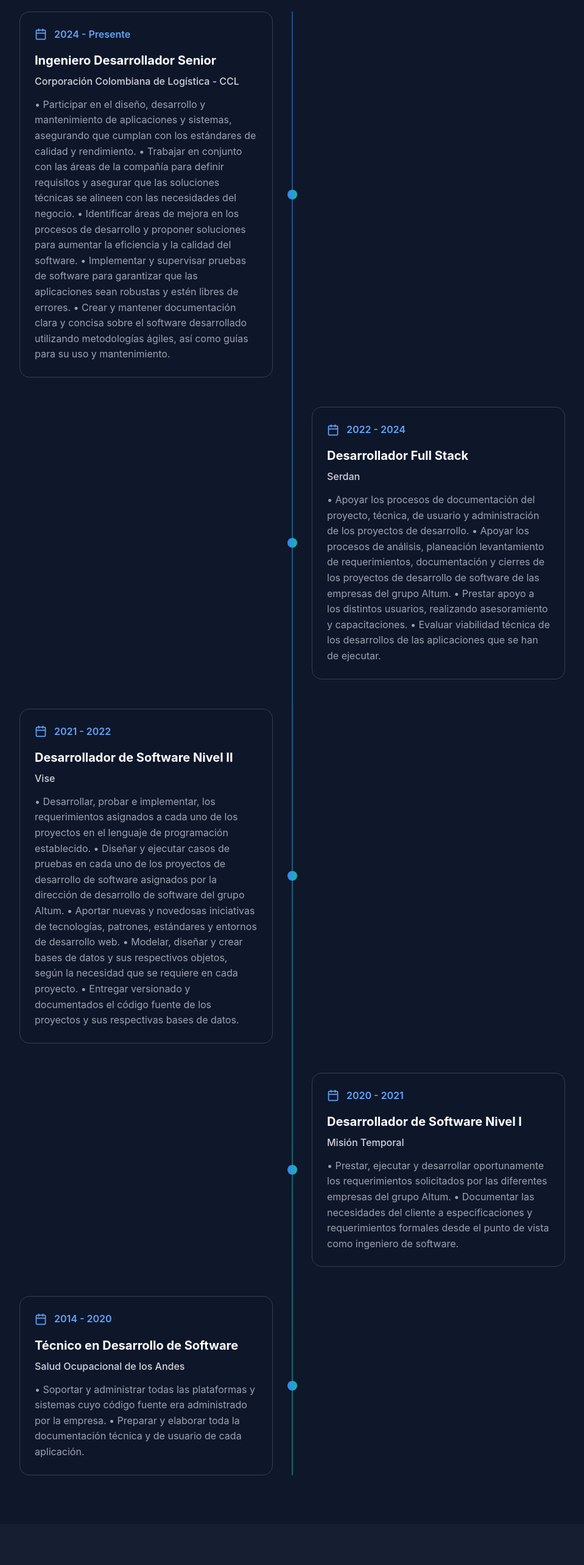
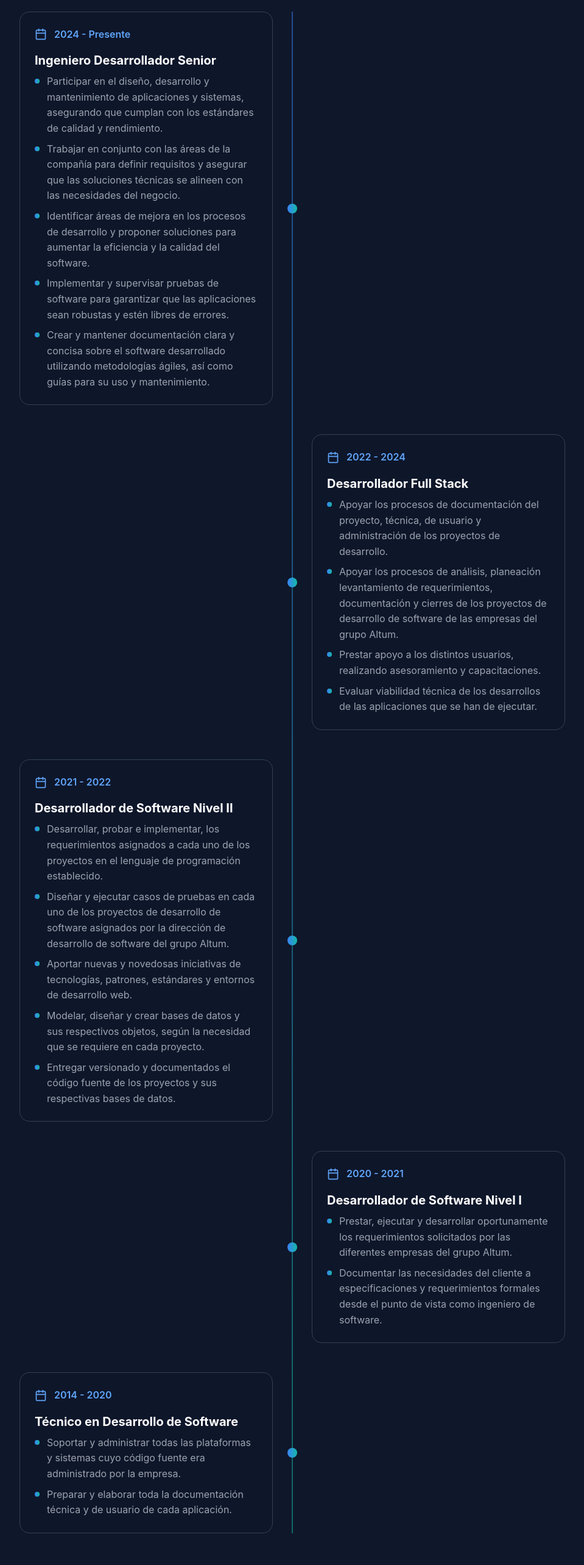
Before and after one commit to wilmersaz/wilmersaz, a React (Vite) app: page / in a window 1280 px wide. Shown: the part 7940-10506 px from the top of the page at 61% size, without its empty margins (160-1119 px from the left). Built offline with nearby package versions, Linux system fonts and the light colour scheme.

Commit message:
ajuste experiencia

```diff
--- a/src/App.tsx
+++ b/src/App.tsx
@@ -63,8 +63,7 @@ function App() {
                 <button
                   key={item}
                   onClick={() => scrollToSection(item)}
-                className={`capitalize transition-colors hover:text-blue-400 ${
-                activeSection === item ? 'text-blue-400' : 'text-gray-300'
+                  className={`capitalize transition-colors hover:text-blue-400 ${activeSection === item ? 'text-blue-400' : 'text-gray-300'
                     } ${idx === arr.length - 1 ? 'mr-[70px]' : ''}`}
                   style={idx === arr.length - 1 ? { marginRight: '70px' } : undefined}
                 >
@@ -219,7 +218,7 @@ function App() {
               { category: t.backend, skills: ['PHP', 'Laravel', 'C#', '.NET Core', 'Python', 'Visual Basic'], color: 'from-teal-500 to-emerald-500' },
               { category: t.databases, skills: ['MySQL', 'PostgreSQL', 'SQL Server', 'Oracle PL/SQL', 'SQLite'], color: 'from-cyan-500 to-cyan-500' },
               { category: t.toolsCloud, skills: ['Google Cloud Platform', 'Azure DevOps', 'Docker', 'GitHub', 'GitLab', 'Bitbucket', 'Visual Studio Code', 'Sublime Text'], color: 'from-cyan-500 to-blue-500' },
-              { category: t.others, skills: ['Linux Server','Selenium', 'FastAPI', 'VBScript','Postman','EchoAPI', 'MarkDown',  'Advanced Excel'], color: 'from-teal-500 to-cyan-500' },
+              { category: t.others, skills: ['Linux Server', 'Selenium', 'FastAPI', 'VBScript', 'Postman', 'EchoAPI', 'MarkDown', 'Advanced Excel'], color: 'from-teal-500 to-cyan-500' },
             ].map((category, index) => (
               <div key={index} className="bg-slate-900/50 backdrop-blur-sm rounded-2xl p-8 border border-slate-700 hover:border-blue-500/50 transition-all hover:transform hover:scale-105">
                 <div className={`w-12 h-12 bg-gradient-to-br ${category.color} rounded-lg flex items-center justify-center mb-6`}>
@@ -670,8 +669,7 @@ function App() {
                   <p className="text-purple-400 font-medium text-sm">{cert.provider}</p>
                   <div className="flex items-center justify-between">
                     <span className="text-gray-400 text-sm">{cert.date}</span>
-                    <span className={`px-2 py-1 bg-slate-800 text-xs rounded-full ${
-                      cert.level === t.levelExpert ? 'text-teal-400' :
+                    <span className={`px-2 py-1 bg-slate-800 text-xs rounded-full ${cert.level === t.levelExpert ? 'text-teal-400' :
                         cert.level === t.levelIntermediate ? 'text-blue-400' :
                           cert.level === t.levelFundamental ? 'text-cyan-400' :
                             'text-teal-400'
@@ -683,8 +681,7 @@ function App() {
 
                 <div className="flex items-center space-x-2">
                   <div className="flex-1 bg-slate-800 rounded-full h-2">
-                    <div className={`h-2 bg-gradient-to-r ${cert.color} rounded-full transition-all duration-1000 group-hover:w-full ${
-                      cert.level === t.levelExpert ? 'w-full' :
+                    <div className={`h-2 bg-gradient-to-r ${cert.color} rounded-full transition-all duration-1000 group-hover:w-full ${cert.level === t.levelExpert ? 'w-full' :
                         cert.level === t.levelIntermediate ? 'w-4/5' :
                           cert.level === t.levelFundamental ? 'w-3/4' :
                             'w-2/3'
@@ -777,7 +774,14 @@ function App() {
                       </div>
                       <h3 className="text-lg font-bold mb-2 text-white leading-tight">{exp.position}</h3>
                       <p className="text-gray-300 font-medium mb-3 text-sm">{exp.company}</p>
-                      <p className="text-gray-400 text-sm leading-relaxed">{exp.description}</p>
+                      <ul className="text-gray-400 text-sm leading-relaxed space-y-2">
+                        {exp.description.map((item, itemIndex) => (
+                          <li key={itemIndex} className="flex items-start">
+                            <div className="w-1.5 h-1.5 bg-gradient-to-r from-blue-500 to-teal-500 rounded-full mr-3 mt-2 flex-shrink-0"></div>
+                            <span>{item}</span>
+                          </li>
+                        ))}
+                      </ul>
                     </div>
                   </div>
 
@@ -790,8 +794,14 @@ function App() {
                           <span className="text-blue-400 font-semibold">{exp.year}</span>
                         </div>
                         <h3 className="text-xl font-bold mb-2 text-white">{exp.position}</h3>
-                        <p className="text-gray-300 font-medium mb-3">{exp.company}</p>
-                        <p className="text-gray-400">{exp.description}</p>
+                        <ul className="text-gray-400 space-y-2">
+                          {exp.description.map((item, itemIndex) => (
+                            <li key={itemIndex} className="flex items-start">
+                              <div className="w-2 h-2 bg-gradient-to-r from-blue-500 to-teal-500 rounded-full mr-3 mt-2 flex-shrink-0"></div>
+                              <span>{item}</span>
+                            </li>
+                          ))}
+                        </ul>
                       </div>
                     </div>
                     {/* Timeline dot - desktop only */}
--- a/src/translations/index.ts
+++ b/src/translations/index.ts
@@ -157,36 +157,36 @@ export const translations: Record<"es" | "en", Translation> = {
 
     experienceoccupation1: "Técnico en Desarrollo de Software",
     experienceCompany1: "Salud Ocupacional de los Andes",
-    experienceDescription1: `• Soportar y administrar todas las plataformas y sistemas cuyo código fuente era administrado por la empresa.\n
-  • Preparar y elaborar toda la documentación técnica y de usuario de cada aplicación.`,
+    experienceDescription1: ['Soportar y administrar todas las plataformas y sistemas cuyo código fuente era administrado por la empresa.',
+  'Preparar y elaborar toda la documentación técnica y de usuario de cada aplicación.'],
 
     experienceoccupation2: "Desarrollador de Software Nivel I",
     experienceCompany2: "Misión Temporal",
-    experienceDescription2: `• Prestar, ejecutar y desarrollar oportunamente los requerimientos solicitados por las diferentes empresas del grupo Altum.\n
-• Documentar las necesidades del cliente a especificaciones y requerimientos formales desde el punto de vista como ingeniero de software.`,
+    experienceDescription2: ['Prestar, ejecutar y desarrollar oportunamente los requerimientos solicitados por las diferentes empresas del grupo Altum.',
+  'Documentar las necesidades del cliente a especificaciones y requerimientos formales desde el punto de vista como ingeniero de software.'],
 
     experienceoccupation3: "Desarrollador de Software Nivel II",
     experienceCompany3: "Vise",
-    experienceDescription3: `• Desarrollar, probar e implementar, los requerimientos asignados a cada uno de los proyectos en el lenguaje de programación establecido.\n
-• Diseñar y ejecutar casos de pruebas en cada uno de los proyectos de desarrollo de software asignados por la dirección de desarrollo de software del grupo Altum.\n
-• Aportar nuevas y novedosas iniciativas de tecnologías, patrones, estándares y entornos de desarrollo web.\n
-• Modelar, diseñar y crear bases de datos y sus respectivos objetos, según la necesidad que se requiere en cada proyecto.\n
-• Entregar versionado y documentados el código fuente de los proyectos y sus respectivas bases de datos.`,
+    experienceDescription3: ['Desarrollar, probar e implementar, los requerimientos asignados a cada uno de los proyectos en el lenguaje de programación establecido.',
+  'Diseñar y ejecutar casos de pruebas en cada uno de los proyectos de desarrollo de software asignados por la dirección de desarrollo de software del grupo Altum.',
+  'Aportar nuevas y novedosas iniciativas de tecnologías, patrones, estándares y entornos de desarrollo web.',
+  'Modelar, diseñar y crear bases de datos y sus respectivos objetos, según la necesidad que se requiere en cada proyecto.',
+  'Entregar versionado y documentados el código fuente de los proyectos y sus respectivas bases de datos.'],
 
     experienceoccupation4: "Desarrollador Full Stack",
     experienceCompany4: "Serdan",
-    experienceDescription4: `• Apoyar los procesos de documentación del proyecto, técnica, de usuario y administración de los proyectos de desarrollo.\n
-• Apoyar los procesos de análisis, planeación levantamiento de requerimientos, documentación y cierres de los proyectos de desarrollo de software de las empresas del grupo Altum.\n
-• Prestar apoyo a los distintos usuarios, realizando asesoramiento y capacitaciones.\n
-• Evaluar viabilidad técnica de los desarrollos de las aplicaciones que se han de ejecutar.`,
+    experienceDescription4: ['Apoyar los procesos de documentación del proyecto, técnica, de usuario y administración de los proyectos de desarrollo.',
+  'Apoyar los procesos de análisis, planeación levantamiento de requerimientos, documentación y cierres de los proyectos de desarrollo de software de las empresas del grupo Altum.',
+  'Prestar apoyo a los distintos usuarios, realizando asesoramiento y capacitaciones.',
+  'Evaluar viabilidad técnica de los desarrollos de las aplicaciones que se han de ejecutar.'],
 
     experienceoccupation5: "Ingeniero Desarrollador Senior",
     experienceCompany5: "Corporación Colombiana de Logística - CCL",
-    experienceDescription5: `• Participar en el diseño, desarrollo y mantenimiento de aplicaciones y sistemas, asegurando que cumplan con los estándares de calidad y rendimiento.\n
-• Trabajar en conjunto con las áreas de la compañía para definir requisitos y asegurar que las soluciones técnicas se alineen con las necesidades del negocio.\n
-• Identificar áreas de mejora en los procesos de desarrollo y proponer soluciones para aumentar la eficiencia y la calidad del software.\n
-• Implementar y supervisar pruebas de software para garantizar que las aplicaciones sean robustas y estén libres de errores.\n
-• Crear y mantener documentación clara y concisa sobre el software desarrollado utilizando metodologías ágiles, así como guías para su uso y mantenimiento.`,
+    experienceDescription5: ['Participar en el diseño, desarrollo y mantenimiento de aplicaciones y sistemas, asegurando que cumplan con los estándares de calidad y rendimiento.',
+  'Trabajar en conjunto con las áreas de la compañía para definir requisitos y asegurar que las soluciones técnicas se alineen con las necesidades del negocio.',
+  'Identificar áreas de mejora en los procesos de desarrollo y proponer soluciones para aumentar la eficiencia y la calidad del software.',
+  'Implementar y supervisar pruebas de software para garantizar que las aplicaciones sean robustas y estén libres de errores.',
+  'Crear y mantener documentación clara y concisa sobre el software desarrollado utilizando metodologías ágiles, así como guías para su uso y mantenimiento.'],
     // Contact Section
     contactTitle: "Ponte en Contacto",
     contactSubtitle:
@@ -363,36 +363,35 @@ export const translations: Record<"es" | "en", Translation> = {
     present: "Present",
     experienceoccupation1: "Software Development Technician",
     experienceCompany1: "Salud Ocupacional de los Andes",
-    experienceDescription1: `• Support and manage all platforms and systems whose source code was managed by the company.\n
-  • Prepare and create all technical and user documentation for each application.`,
+    experienceDescription1: ['Support and manage all platforms and systems whose source code was managed by the company.',
+    'Prepare and create all technical and user documentation for each application.'],
 
     experienceoccupation2: "Software Developer Level I",
     experienceCompany2: "Misión Temporal",
-    experienceDescription2: `• Provide, execute, and timely develop the requirements requested by the different companies of the Altum group.\n
-• Document client needs into formal specifications and requirements from the perspective of a software engineer.`,
+    experienceDescription2: ['Provide, execute, and timely develop the requirements requested by the different companies of the Altum group.', 'Document client needs into formal specifications and requirements from the perspective of a software engineer.'],
 
     experienceoccupation3: "Software Developer Level II",
     experienceCompany3: "Vise",
-    experienceDescription3: `• Develop, test, and implement the requirements assigned to each project in the established programming language.\n
-• Design and execute test cases in each of the software development projects assigned by the software development management of the Altum group.\n
-• Contribute new and innovative initiatives in technologies, patterns, standards, and web development environments.\n
-• Model, design, and create databases and their respective objects, according to the needs of each project.\n
-• Deliver versioned and documented source code of the projects and their respective databases.`,
+    experienceDescription3: ['Develop, test, and implement the requirements assigned to each project in the established programming language.',
+    'Design and execute test cases in each of the software development projects assigned by the software development management of the Altum group.',
+    'Contribute new and innovative initiatives in technologies, patterns, standards, and web development environments.',
+    'Model, design, and create databases and their respective objects, according to the needs of each project.',
+    'Deliver versioned and documented source code of the projects and their respective databases.'],
 
     experienceoccupation4: "Full Stack Developer",
     experienceCompany4: "Serdan",
-    experienceDescription4: `• Support the documentation processes of the project, technical, user, and administration of development projects.\n
-• Support the processes of analysis, planning, requirements gathering, documentation, and closure of software development projects for the companies of the Altum group.\n
-• Provide support to different users, offering advice and training.\n
-• Evaluate the technical feasibility of the developments of the applications to be executed.`,
+    experienceDescription4:['Support the documentation processes of the project, technical, user, and administration of development projects.',
+    'Support the processes of analysis, planning, requirements gathering, documentation, and closure of software development projects for the companies of the Altum group.',
+    'Provide support to different users, offering advice and training.',
+    'Evaluate the technical feasibility of the developments of the applications to be executed.'],
 
     experienceoccupation5: "Senior Development Engineer",
     experienceCompany5: "Corporación Colombiana de Logística - CCL",
-    experienceDescription5: `• Participate in the design, development, and maintenance of applications and systems, ensuring they meet quality and performance standards.\n
-• Work together with company departments to define requirements and ensure technical solutions align with business needs.\n
-• Identify areas for improvement in development processes and propose solutions to increase efficiency and software quality.\n
-• Implement and supervise software testing to ensure applications are robust and error-free.\n
-• Create and maintain clear and concise documentation on developed software using agile methodologies, as well as guides for its use and maintenance.`,
+    experienceDescription5: ['Participate in the design, development, and maintenance of applications and systems, ensuring they meet quality and performance standards.',
+    'Work together with company departments to define requirements and ensure technical solutions align with business needs.',
+    'Identify areas for improvement in development processes and propose solutions to increase efficiency and software quality.',
+    'Implement and supervise software testing to ensure applications are robust and error-free.',
+    'Create and maintain clear and concise documentation on developed software using agile methodologies, as well as guides for its use and maintenance.'],
 
     // Contact Section
     contactTitle: "Get In Touch",
```
Also changed, not shown: src/types/language.ts (+5 -5 lines). Lines whose indentation alone changed are shown as unchanged.
